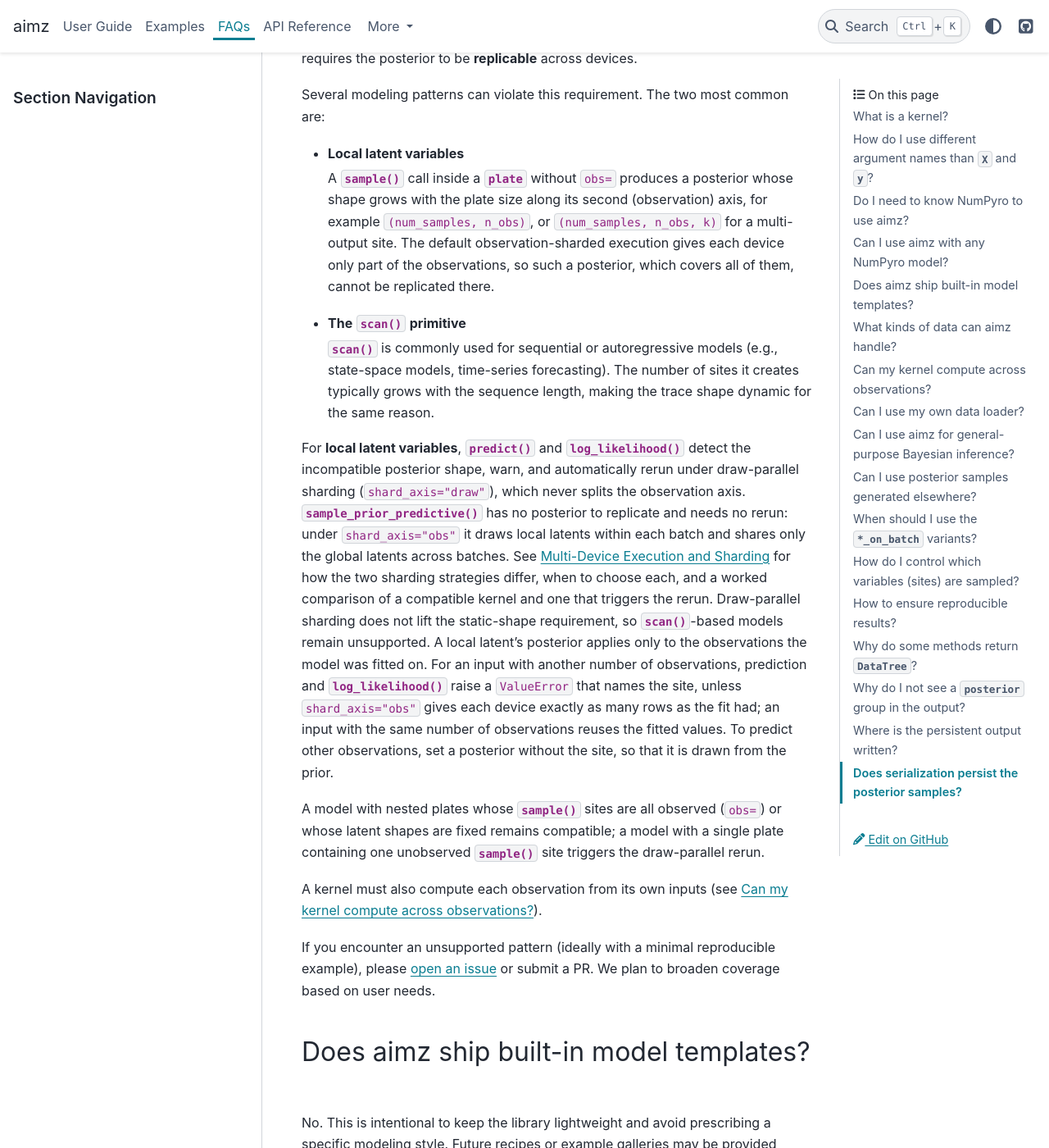
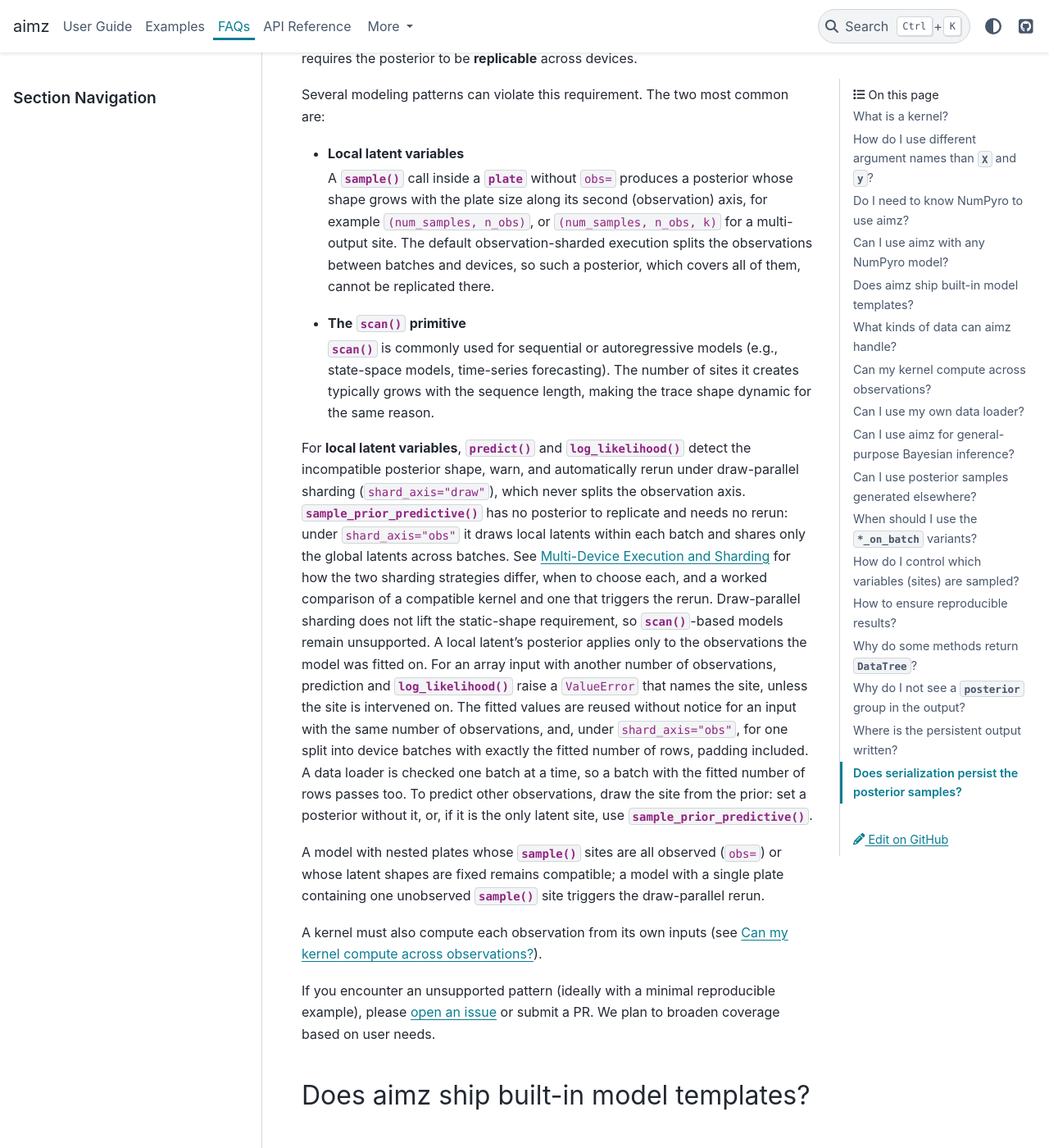
Before and after one commit to markean/aimz, a Sphinx documentation site: the page built from docs/source/faq.rst, in a window 1280 px wide and 1400 px high, scrolled down 1479 px. Shown: the whole window at 82% size. Built offline with Sphinx 7.4.7 and the PyData theme 0.15.4, drawn with Linux system fonts in a browser that asks for light colours.

Commit message:
Describe exactly when a posterior site with one value per observation raises, including interventions, device batches of the fitted size and data loaders. Fix #455.

```diff
--- a/docs/source/faq.rst
+++ b/docs/source/faq.rst
@@ -56,7 +56,7 @@
 * **Local latent variables**
 
   A :external:func:`~numpyro.primitives.sample` call inside a :external:class:`~numpyro.primitives.plate` without ``obs=`` produces a posterior whose shape grows with the plate size along its second (observation) axis, for example ``(num_samples, n_obs)``, or ``(num_samples, n_obs, k)`` for a multi-output site.
-  The default observation-sharded execution gives each device only part of the observations, so such a posterior, which covers all of them, cannot be replicated there.
+  The default observation-sharded execution splits the observations between batches and devices, so such a posterior, which covers all of them, cannot be replicated there.
 
 * **The** :external:func:`~numpyro.contrib.control_flow.scan` **primitive**
 
@@ -68,8 +68,10 @@
 See :ref:`user-guide-sharding` for how the two sharding strategies differ, when to choose each, and a worked comparison of a compatible kernel and one that triggers the rerun.
 Draw-parallel sharding does not lift the static-shape requirement, so :external:func:`~numpyro.contrib.control_flow.scan`-based models remain unsupported.
 A local latent's posterior applies only to the observations the model was fitted on.
-For an input with another number of observations, prediction and :meth:`~aimz.ImpactModel.log_likelihood` raise a ``ValueError`` that names the site, unless ``shard_axis="obs"`` gives each device exactly as many rows as the fit had; an input with the same number of observations reuses the fitted values.
-To predict other observations, set a posterior without the site, so that it is drawn from the prior.
+For an array input with another number of observations, prediction and :meth:`~aimz.ImpactModel.log_likelihood` raise a ``ValueError`` that names the site, unless the site is intervened on.
+The fitted values are reused without notice for an input with the same number of observations, and, under ``shard_axis="obs"``, for one split into device batches with exactly the fitted number of rows, padding included.
+A data loader is checked one batch at a time, so a batch with the fitted number of rows passes too.
+To predict other observations, draw the site from the prior: set a posterior without it, or, if it is the only latent site, use :meth:`~aimz.ImpactModel.sample_prior_predictive`.
 
 A model with nested plates whose :external:func:`~numpyro.primitives.sample` sites are all observed (``obs=``) or whose latent shapes are fixed remains compatible; a model with a single plate containing one unobserved :external:func:`~numpyro.primitives.sample` site triggers the draw-parallel rerun.
 
```
Also changed, not shown: CHANGELOG.md (+1 -1 lines), aimz/.agents/skills/aimz/SKILL.md, 2 other files.
